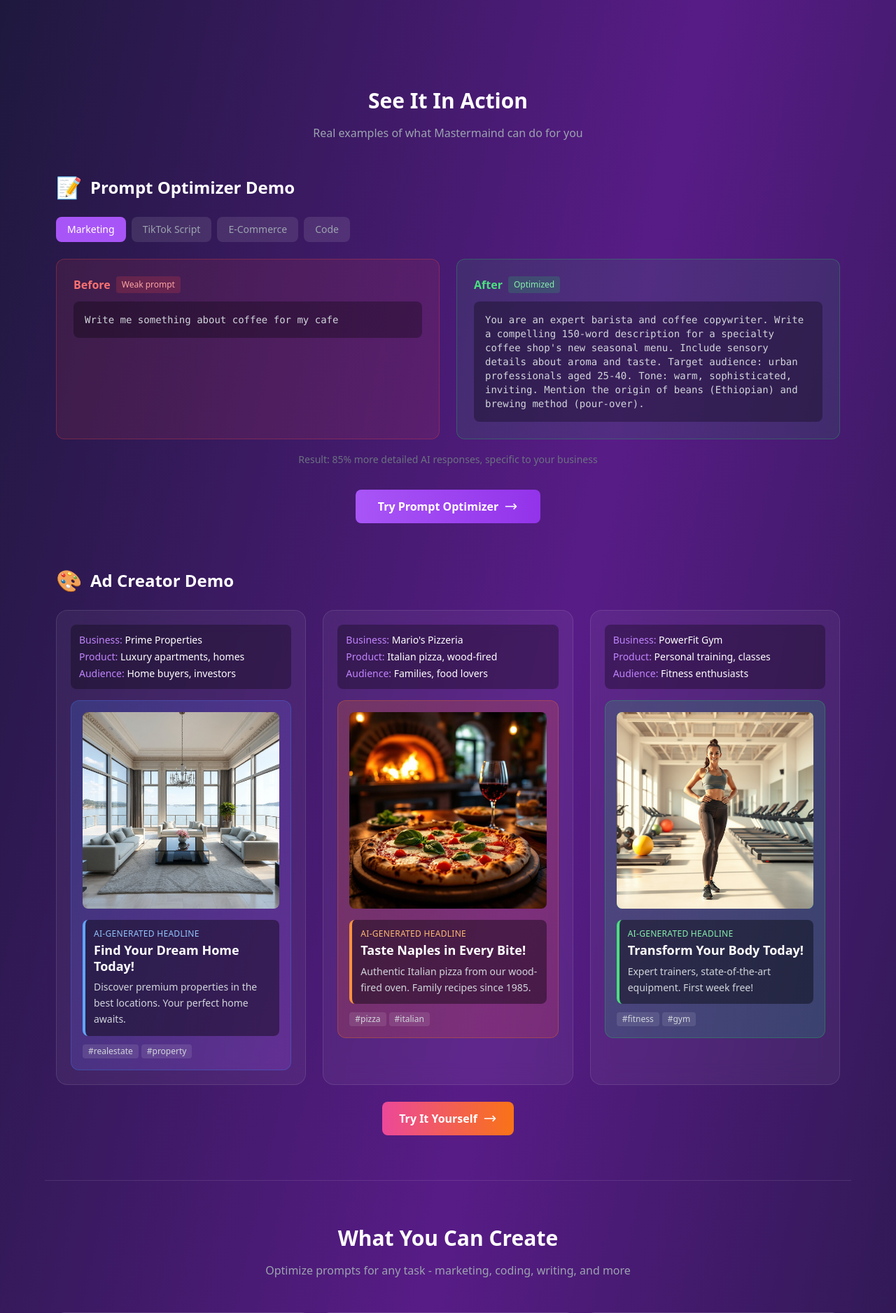
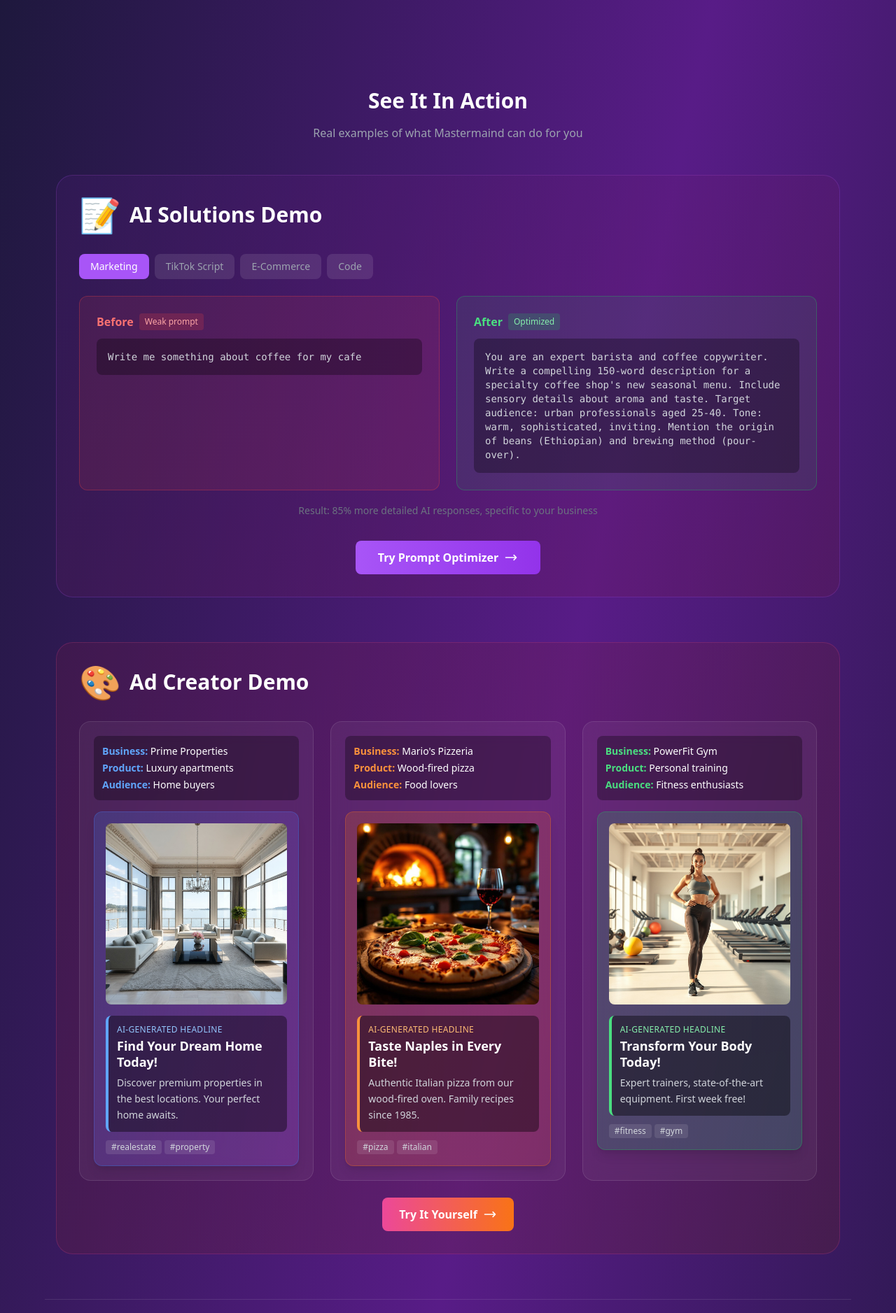
Before and after one commit to adstronglv/mastermaind-ai, a FastAPI app: page / in a window 1280 px wide. Shown: the part 1238-3115 px from the top of the page at 70% size. Run offline with FastAPI, Linux system fonts and the light colour scheme; data that the repository does not hold is empty; parts of the project's set-up code (start-up, migrations or seed data) failed here and were passed over; some libraries are stand-ins or nearby versions.

Commit message:
Enhance demo sections with better visual styling
- Gradient backgrounds for demo containers
- Hover effects: lift up + glow shadows
- Image zoom on hover
- Color-coded labels (blue/orange/green)
- Larger headings and icons

Co-Authored-By: Claude Opus 4.6 <noreply@anthropic.com>

```diff
--- a/app/templates/index.html
+++ b/app/templates/index.html
@@ -237,10 +237,10 @@
         <p class="text-gray-400 text-center mb-12 max-w-2xl mx-auto" data-i18n="demo_subtitle">Real examples of what Mastermaind can do for you</p>
 
         <!-- Prompt Engineer Demo -->
-        <div class="mb-16">
-            <h3 class="text-2xl font-bold text-white mb-6 flex items-center gap-3">
-                <span class="text-3xl">&#128221;</span>
-                <span data-i18n="demo_prompt_title">Prompt Optimizer Demo</span>
+        <div class="mb-16 bg-gradient-to-br from-purple-900/20 to-pink-900/20 rounded-3xl p-8 border border-purple-500/20">
+            <h3 class="text-3xl font-bold text-white mb-8 flex items-center gap-3">
+                <span class="text-5xl">&#128221;</span>
+                <span data-i18n="demo_prompt_title">AI Solutions Demo</span>
             </h3>
 
             <!-- Demo Tabs -->
@@ -379,24 +379,24 @@
         </div>
 
         <!-- Ad Creator Demo -->
-        <div>
-            <h3 class="text-2xl font-bold text-white mb-6 flex items-center gap-3">
-                <span class="text-3xl">&#127912;</span>
+        <div class="bg-gradient-to-br from-pink-900/20 to-orange-900/20 rounded-3xl p-8 border border-pink-500/20">
+            <h3 class="text-3xl font-bold text-white mb-8 flex items-center gap-3">
+                <span class="text-5xl">&#127912;</span>
                 <span data-i18n="demo_ad_title">Ad Creator Demo</span>
             </h3>
 
             <!-- Three Demo Examples Grid -->
             <div class="grid md:grid-cols-3 gap-6">
                 <!-- Demo 1: Real Estate -->
-                <div class="bg-white/5 backdrop-blur-lg rounded-2xl border border-white/10 p-5">
+                <div class="bg-white/5 backdrop-blur-lg rounded-2xl border border-white/10 p-5 hover:border-blue-500/50 hover:shadow-2xl hover:shadow-blue-500/20 transition-all duration-300 hover:-translate-y-1">
                     <div class="bg-black/30 rounded-lg p-3 space-y-1 text-sm mb-4">
-                        <p><span class="text-purple-400">Business:</span> <span class="text-white">Prime Properties</span></p>
-                        <p><span class="text-purple-400">Product:</span> <span class="text-white">Luxury apartments, homes</span></p>
-                        <p><span class="text-purple-400">Audience:</span> <span class="text-white">Home buyers, investors</span></p>
+                        <p><span class="text-blue-400 font-semibold">Business:</span> <span class="text-white">Prime Properties</span></p>
+                        <p><span class="text-blue-400 font-semibold">Product:</span> <span class="text-white">Luxury apartments</span></p>
+                        <p><span class="text-blue-400 font-semibold">Audience:</span> <span class="text-white">Home buyers</span></p>
                     </div>
-                    <div class="bg-gradient-to-br from-blue-500/20 to-purple-500/20 rounded-xl p-4 border border-blue-500/30">
-                        <div class="aspect-square rounded-lg mb-4 overflow-hidden">
-                            <img src="/static/images/demo-realestate.png" alt="Prime Properties - AI Generated Ad" class="w-full h-full object-cover">
+                    <div class="bg-gradient-to-br from-blue-500/20 to-purple-500/20 rounded-xl p-4 border border-blue-500/30 shadow-lg">
+                        <div class="aspect-square rounded-lg mb-4 overflow-hidden bg-blue-500/10">
+                            <img src="/static/images/demo-realestate.png" alt="Prime Properties - AI Generated Ad" class="w-full h-full object-cover hover:scale-105 transition-transform duration-300">
                         </div>
                         <div class="bg-black/40 rounded-lg p-3 border-l-4 border-blue-400">
                             <p class="text-blue-300 text-xs font-medium uppercase tracking-wide mb-1">AI-Generated Headline</p>
@@ -411,15 +411,15 @@
                 </div>
 
                 <!-- Demo 2: Restaurant -->
-                <div class="bg-white/5 backdrop-blur-lg rounded-2xl border border-white/10 p-5">
+                <div class="bg-white/5 backdrop-blur-lg rounded-2xl border border-white/10 p-5 hover:border-orange-500/50 hover:shadow-2xl hover:shadow-orange-500/20 transition-all duration-300 hover:-translate-y-1">
                     <div class="bg-black/30 rounded-lg p-3 space-y-1 text-sm mb-4">
-                        <p><span class="text-purple-400">Business:</span> <span class="text-white">Mario's Pizzeria</span></p>
-                        <p><span class="text-purple-400">Product:</span> <span class="text-white">Italian pizza, wood-fired</span></p>
-                        <p><span class="text-purple-400">Audience:</span> <span class="text-white">Families, food lovers</span></p>
+                        <p><span class="text-orange-400 font-semibold">Business:</span> <span class="text-white">Mario's Pizzeria</span></p>
+                        <p><span class="text-orange-400 font-semibold">Product:</span> <span class="text-white">Wood-fired pizza</span></p>
+                        <p><span class="text-orange-400 font-semibold">Audience:</span> <span class="text-white">Food lovers</span></p>
                     </div>
-                    <div class="bg-gradient-to-br from-orange-500/20 to-red-500/20 rounded-xl p-4 border border-orange-500/30">
-                        <div class="aspect-square rounded-lg mb-4 overflow-hidden">
-                            <img src="/static/images/demo-pizza.jpg" alt="Mario's Pizzeria - AI Generated Ad" class="w-full h-full object-cover">
+                    <div class="bg-gradient-to-br from-orange-500/20 to-red-500/20 rounded-xl p-4 border border-orange-500/30 shadow-lg">
+                        <div class="aspect-square rounded-lg mb-4 overflow-hidden bg-orange-500/10">
+                            <img src="/static/images/demo-pizza.jpg" alt="Mario's Pizzeria - AI Generated Ad" class="w-full h-full object-cover hover:scale-105 transition-transform duration-300">
                         </div>
                         <div class="bg-black/40 rounded-lg p-3 border-l-4 border-orange-400">
                             <p class="text-orange-300 text-xs font-medium uppercase tracking-wide mb-1">AI-Generated Headline</p>
@@ -433,15 +433,15 @@
                     </div>
                 </div>
                 <!-- Demo 3: Fitness -->
-                <div class="bg-white/5 backdrop-blur-lg rounded-2xl border border-white/10 p-5">
+                <div class="bg-white/5 backdrop-blur-lg rounded-2xl border border-white/10 p-5 hover:border-green-500/50 hover:shadow-2xl hover:shadow-green-500/20 transition-all duration-300 hover:-translate-y-1">
                     <div class="bg-black/30 rounded-lg p-3 space-y-1 text-sm mb-4">
-                        <p><span class="text-purple-400">Business:</span> <span class="text-white">PowerFit Gym</span></p>
-                        <p><span class="text-purple-400">Product:</span> <span class="text-white">Personal training, classes</span></p>
-                        <p><span class="text-purple-400">Audience:</span> <span class="text-white">Fitness enthusiasts</span></p>
+                        <p><span class="text-green-400 font-semibold">Business:</span> <span class="text-white">PowerFit Gym</span></p>
+                        <p><span class="text-green-400 font-semibold">Product:</span> <span class="text-white">Personal training</span></p>
+                        <p><span class="text-green-400 font-semibold">Audience:</span> <span class="text-white">Fitness enthusiasts</span></p>
                     </div>
-                    <div class="bg-gradient-to-br from-green-500/20 to-emerald-500/20 rounded-xl p-4 border border-green-500/30">
-                        <div class="aspect-square bg-gradient-to-br from-green-400 to-emerald-500 rounded-lg mb-4 flex items-center justify-center overflow-hidden">
-                            <img src="/static/images/adstrong-ad-fitness.png" alt="PowerFit Gym - AI Generated Ad" class="w-full h-full object-cover">
+                    <div class="bg-gradient-to-br from-green-500/20 to-emerald-500/20 rounded-xl p-4 border border-green-500/30 shadow-lg">
+                        <div class="aspect-square rounded-lg mb-4 overflow-hidden bg-green-500/10">
+                            <img src="/static/images/adstrong-ad-fitness.png" alt="PowerFit Gym - AI Generated Ad" class="w-full h-full object-cover hover:scale-105 transition-transform duration-300">
                         </div>
                         <div class="bg-black/40 rounded-lg p-3 border-l-4 border-green-400">
                             <p class="text-green-300 text-xs font-medium uppercase tracking-wide mb-1">AI-Generated Headline</p>
```
